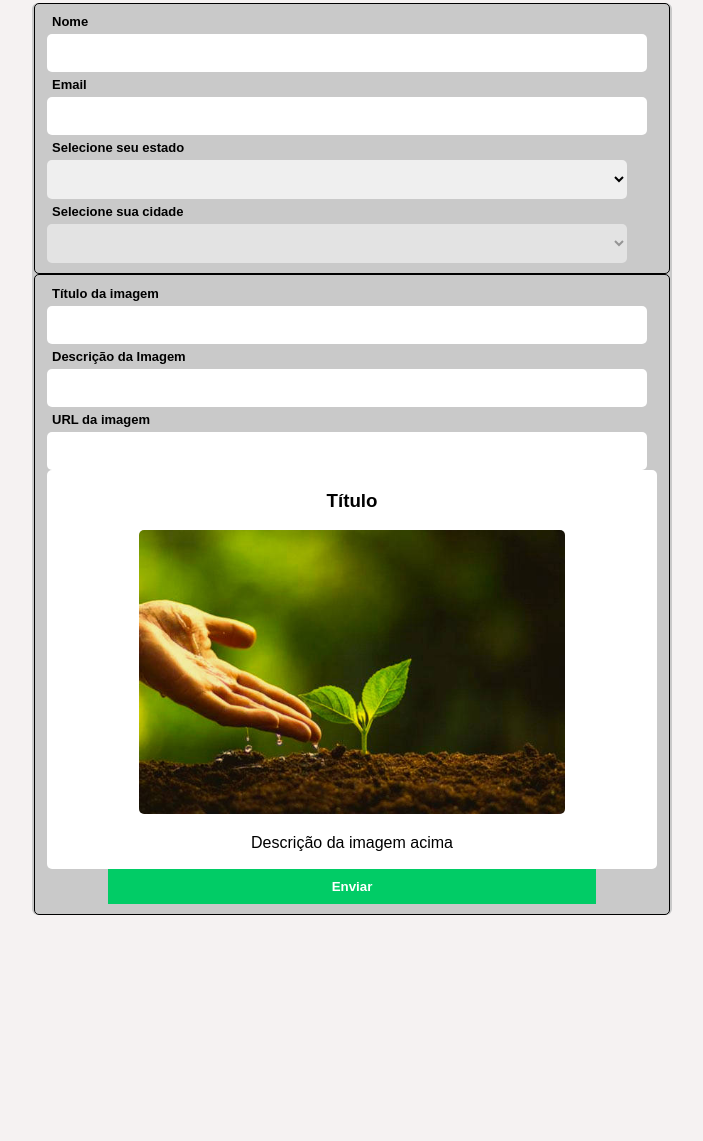
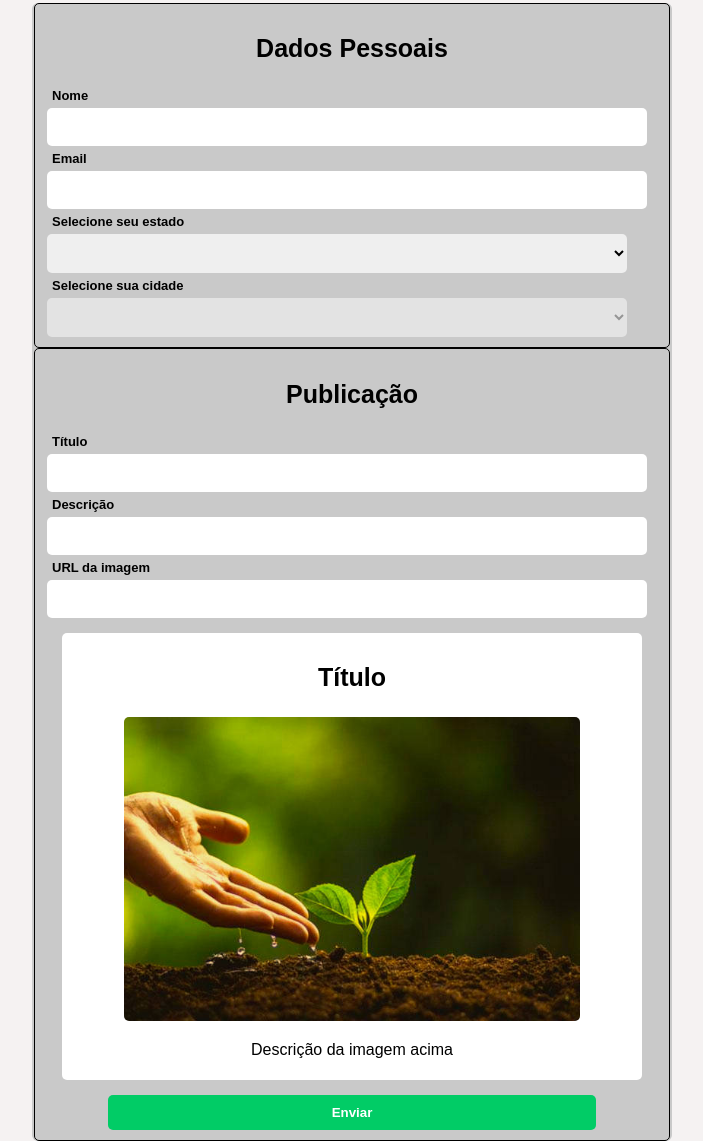
Before and after one commit to pedrohenriquebraga/green-force, a plain HTML site: page form.html in a window 1280 px wide. Shown: the part 821-1962 px from the top of the page, without its empty margins (288-991 px from the left). Before the commit the page ends 1736 px from the top, so only its background shows below. Drawn offline with nearby package versions, Linux system fonts and the light colour scheme.

Commit message:
style form

```diff
--- a/form.html
+++ b/form.html
@@ -25,8 +25,9 @@
         <p>Vale ressaltar que sua imagem aparecerá em nosso mural na <a href="/index.html">Página Inicial</a>, então tire uma boa foto! Nosso objetivo é mostrar que com a ajuda de todos o mundo pode ser salvo!</p>
     </section>
 
-    <form action="" method="post">
+    <form action="/save" method="post">
         <fieldset>
+            <h3>Dados Pessoais</h3>
             <label for="name">Nome</label>
             <input type="text" name="name" id="name" required>
 
@@ -40,10 +41,11 @@
             <select name="city" id="city" disabled="disabled" required></select>
         </fieldset>
         <fieldset>
-            <label for="title">Título da imagem</label>
+            <h3>Publicação</h3>
+            <label for="title">Título</label>
             <input type="text" name="title" id="title">
 
-            <label for="desc">Descrição da Imagem</label>
+            <label for="desc">Descrição</label>
             <input type="text" name="desc" id="desc">
 
             <label for="image">URL da imagem</label>
--- a/styles/form.css
+++ b/styles/form.css
@@ -67,6 +67,10 @@ form fieldset {
     border: 0.5px solid rgb(0, 0, 0);
 }
 
+form fieldset h3 {
+    font-size: 25px;
+}
+
 
 form fieldset input, select {
     font-size: 16px;
@@ -83,11 +87,12 @@ form fieldset #preview {
     text-align: center;
     font-size: 16px;
     border-radius: 5px;
-    padding: 1px;
+    padding: 5px;
+    margin: 15px;
 }
 
 form fieldset #preview img {
-    width: 70%;
+    width: 80%;
     border-radius: 5px;
 }
 
@@ -105,8 +110,14 @@ form fieldset button {
     width: 80%;
     margin: auto;
     text-align: center;
-    background-color: rgb(1, 204, 102);
+    background-color: #01cc66;
     color: white;
     font-weight: bold;
     border: none;
+    border-radius: 5px;
+    transition: 200ms;
 }
+
+form fieldset button:hover {
+    background-color: #02db6f;
+}
```
